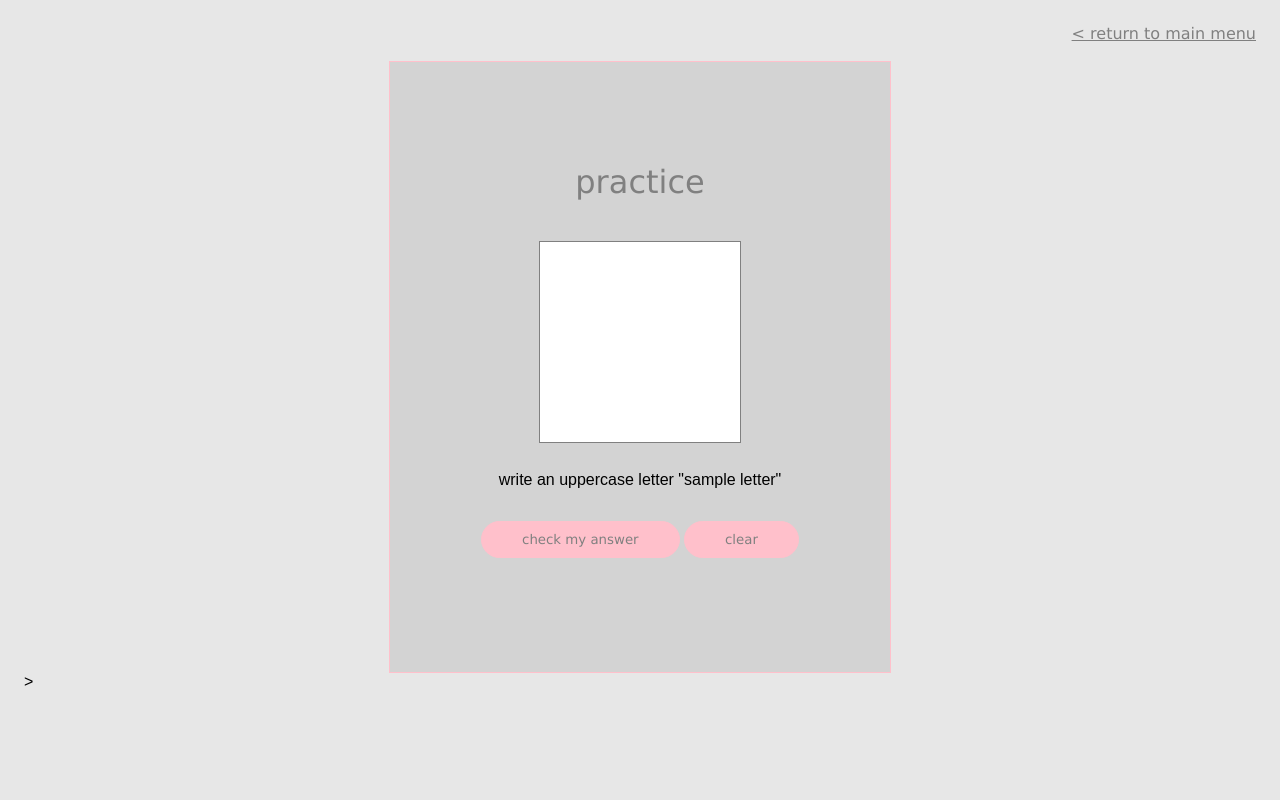
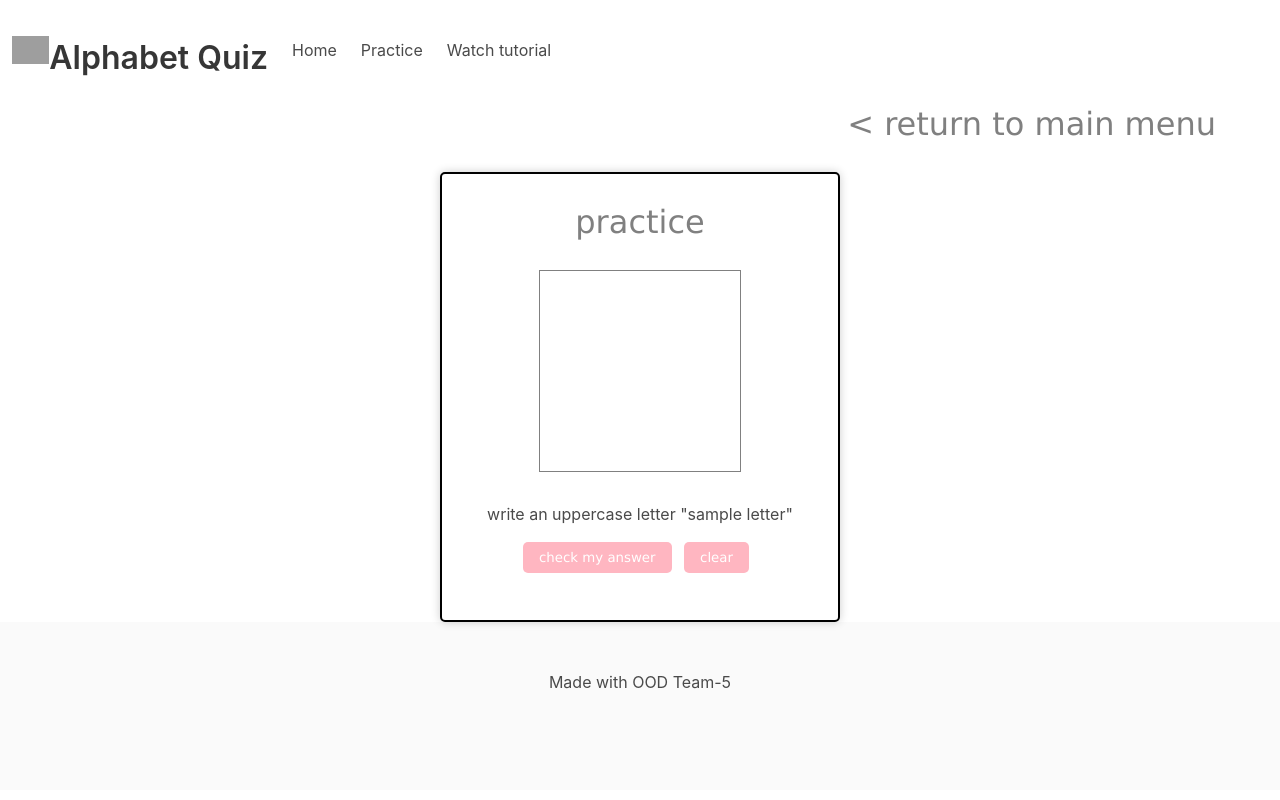
Before and after one commit to nanditavenkatesh/Baby-Steps, a Flask app: template templates/practice.html in a window 1280 px wide. Run offline with Flask 3, Linux system fonts and the light colour scheme; the template is opened without the code that fills it: most values are stand-ins (such as "Sample title", 1, 10 or a date in 2020); a map, chart or similar area stays blank; some libraries are stand-ins or nearby versions; grey boxes are pictures that could not be loaded.

Commit message:
frontend changes

```diff
--- a/static/index.css
+++ b/static/index.css
@@ -30,3 +30,9 @@ html {
     background-color: white;
     border: 1px solid gray;
 }
+
+.baby-pink {
+  background-color: #ffb6c1;
+  border-color: #ffb6c1;
+  color: #fff;
+}
--- a/static/index.js
+++ b/static/index.js
@@ -41,13 +41,11 @@ function startCanvas() {
 
   $('#canvas').mousedown(function (e) {
     paint = true
-    addClick(e.pageX - this.offsetLeft, e.pageY - this.offsetTop, false)
-    drawCanvas()
-  })
-
+    addClick(e.pageX - this.offsetLeft-100, e.pageY - this.offsetTop-100, false)
+    drawCanvas()})
   $('#canvas').mousemove(function (e) {
     if (paint) {
-      addClick(e.pageX - this.offsetLeft, e.pageY - this.offsetTop, true)
+      addClick(e.pageX - this.offsetLeft - 100 , e.pageY - this.offsetTop - 100, true)
       drawCanvas()
     }
   })
--- a/static/style.css
+++ b/static/style.css
@@ -64,3 +64,38 @@
                 border-radius: 0px;
                 background-color: #d3d3d3;
             }
+
+            .canvas-container {
+  display: flex;
+  justify-content: center;
+  align-items: center;
+  height: 100%;
+}
+
+.canvasborder {
+  padding: 1.5rem;
+  border: 2px solid #000;
+  border-radius: 5px;
+  background-color: #fff;
+  box-shadow: 0px 0px 10px rgba(0, 0, 0, 0.2);
+  max-width: 400px;
+  width: 100%;
+}
+
+.word {
+  font-size: 2rem;
+}
+
+.btn {
+  background-color: #ffb6c1;
+  border: none;
+  color: #fff;
+  padding: 0.5rem 1rem;
+  border-radius: 5px;
+  margin-right: 0.5rem;
+  cursor: pointer;
+}
+
+.btn:hover {
+  background-color: #ff9da8;
+}
--- a/templates/base.html
+++ b/templates/base.html
@@ -3,19 +3,55 @@
   <head>
     <meta charset="UTF-8">
     <meta name="viewport" content="width=device-width, initial-scale=1.0">
-    <title>alphabet quiz</title>
+    <title>Alphabet Quiz</title>
 
-    <!--<link rel="stylesheet" href="{{ url_for('static', filename='style.css') }}">-->
-    <!--<link rel="stylesheet" href="https://cdn.jsdelivr.net/npm/bulma@0.9.3/css/bulma.min.css">-->
     <link rel="stylesheet" href="{{ url_for('static', filename='index.css') }}" />
+
+    <!-- Add any other necessary CSS links here -->
 
     <script type="text/javascript" src="https://code.jquery.com/jquery-3.6.0.min.js"></script>
     <script type="text/javascript" src="{{ url_for('static', filename='index.js') }}"></script>
+    <link rel="stylesheet" href="https://cdnjs.cloudflare.com/ajax/libs/bulma/0.9.3/css/bulma.min.css">
+
 
   </head>
   <body>
+    <nav class="navbar" role="navigation" aria-label="main navigation">
+      <div class="navbar-brand">
+        <a class="navbar-item" href="/">
+          <img src="logo.png" alt="Logo">
+          <h1 class="title">Alphabet Quiz</h1>
+        </a>
+        <a role="button" class="navbar-burger" aria-label="menu" aria-expanded="false" data-target="navbarBasicExample">
+          <span aria-hidden="true"></span>
+          <span aria-hidden="true"></span>
+          <span aria-hidden="true"></span>
+        </a>
+      </div>
 
-    {% block content %}{% endblock %}
+      <div id="navbarBasicExample" class="navbar-menu">
+        <div class="navbar-start">
+          <a class="navbar-item" href="#">Home</a>
+          <a class="navbar-item" href="#">Practice</a>
+          <a class="navbar-item" href="#">Watch tutorial</a>
+        </div>
 
+        <div class="navbar-end">
+          <!-- Add any necessary buttons or links here -->
+        </div>
+      </div>
+    </nav>
+
+    <div class="container">
+      {% block content %}{% endblock %}
+    </div>
+
+    <footer class="footer">
+      <div class="content has-text-centered">
+        <p>
+          Made with <i class="fas fa-heart"></i> OOD Team-5
+        </p>
+      </div>
+    </footer>
   </body>
-</html>>
+</html>
--- a/templates/practice.html
+++ b/templates/practice.html
@@ -1,6 +1,6 @@
 {% extends "base.html" %}
+
 {% block content %}
-
   <head>
     <link rel="stylesheet" href="{{ url_for('static', filename='style.css') }}">
   </head>
@@ -8,7 +8,8 @@
   <div align = "right">
     <a href="/" class="word">&lt; return to main menu</a>
   </div> <br>
-    <div align="center">
+
+  <div class="canvas-container">
     <div align="center" class="canvasborder">
       <h1 class="word">practice</h1>
 
@@ -16,6 +17,7 @@
       <div>
         <canvas id="canvas" width="200" height="200"></canvas>
       </div>
+
       <div style="padding: 1rem;">
         {% if correct %}
           {% if correct == 'yes' %}
@@ -26,6 +28,7 @@
         {% endif %}
         <p style="margin-top: 0.5rem;">write an uppercase letter "{{letter.lower()}}"</p>
       </div>
+
       <div>
         <form id="practice-form" action="practice" method="POST">
           <input id="pixels" name="pixels" type="hidden" />
@@ -34,15 +37,12 @@
           <button type="button" class="btn" onclick="resetCanvas()">clear</button>
         </form>
       </div>
-
     </div>
   </div>
-
 
   <script>
     $(document).ready(function() {
       startCanvas()
     })
   </script>
-
 {% endblock %}
```
Also changed, not shown: static/color.css (added, +16 -0 lines), templates/index.html (+46 -26 lines). Lines whose indentation alone changed are shown as unchanged.
